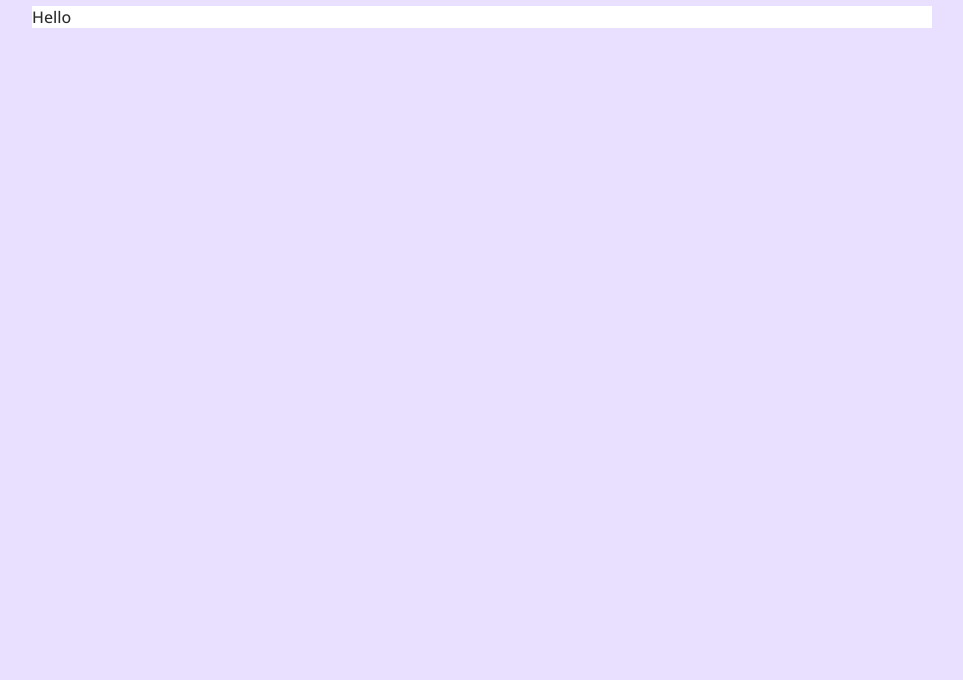
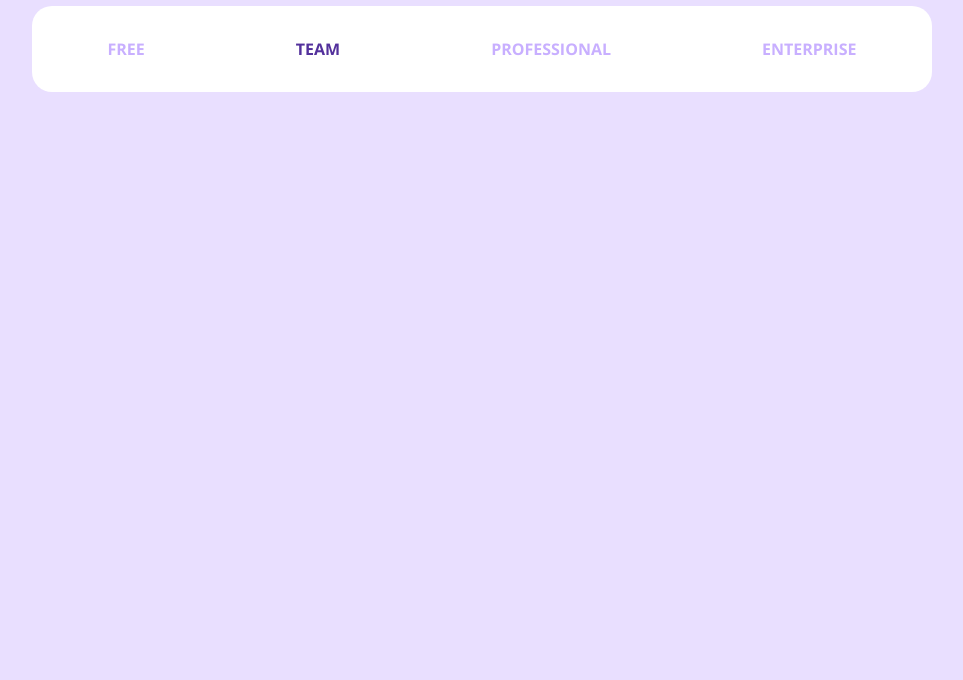
Before and after one commit to ElenaCherpakova/css_projects, a plain HTML site: page cost_estimator/index.html in a window 1280 px wide. Shown: the part 120-800 px from the top of the page, without its empty margins (158-1121 px from the left). Drawn offline with nearby package versions, Linux system fonts and the light colour scheme.

Commit message:
add some style

```diff
--- a/cost_estimator/index.html
+++ b/cost_estimator/index.html
@@ -15,7 +15,12 @@
   <body>
     <h1>Estimate Your Cost</h1>
     <div class="container">
-      Hello
+     <div class="tab">
+      <p>Free</p>
+      <p class="active">Team</p>
+      <p>Professional</p>
+      <p>Enterprise</p>
+     </div>
     </div>
   </body>
 </html>
--- a/cost_estimator/style.css
+++ b/cost_estimator/style.css
@@ -16,4 +16,30 @@ h1 {
   background-color: #fff;
   width: 100%;
   max-width: 900px;
+  display: flex;
+  flex-direction: column;
+  justify-content: center;
+  align-items: center;
+  border-radius: 20px;
 }
+.tab {
+  display: flex;
+  width: 100%;
+  justify-content: space-around;
+  text-transform: uppercase;
+  font-weight: bold;
+  color: rgb(200, 175, 255);
+}
+
+.tab p {
+  padding: 16px;
+}
+
+.tab p:hover {
+  cursor: pointer;
+  color: rgb(83, 49, 156);
+}
+
+.tab p.active {
+  color: rgb(83, 49, 156);
+}
```
